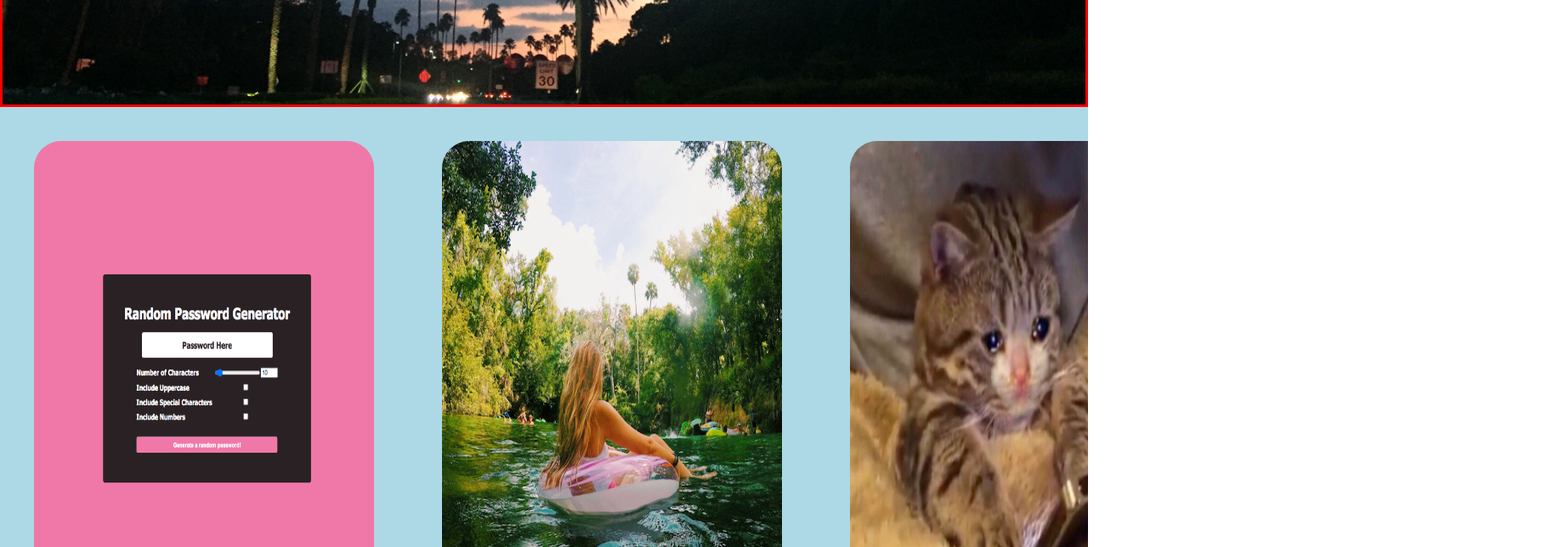
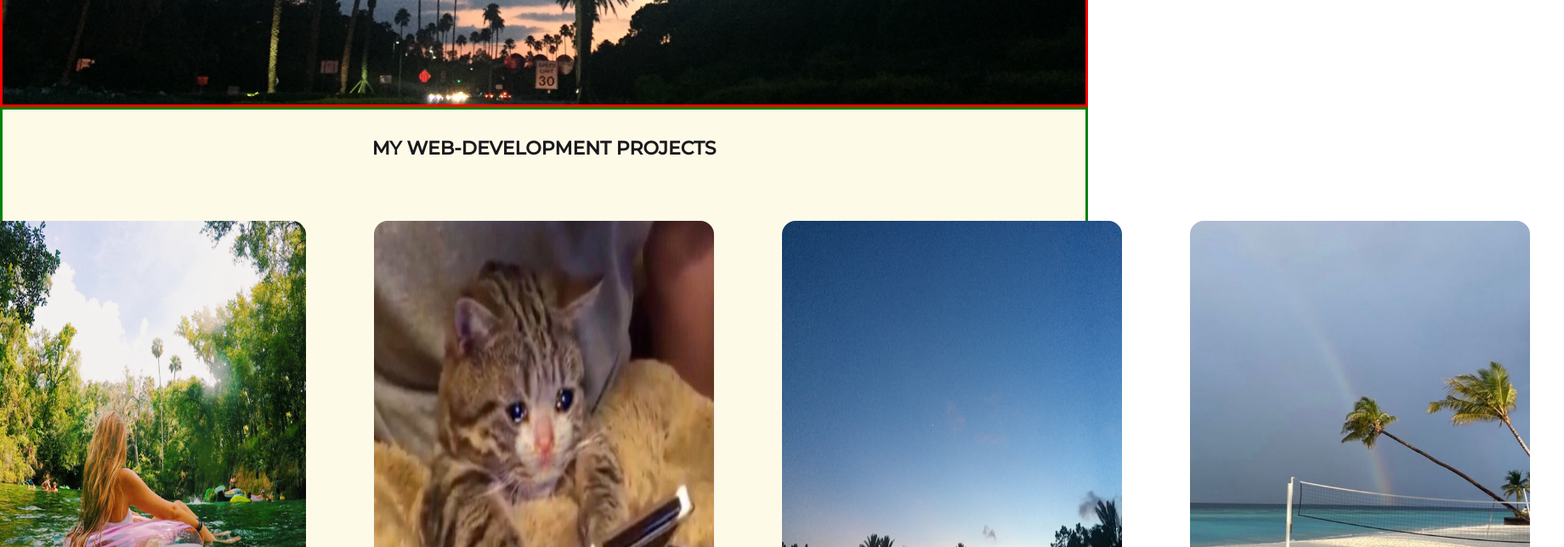
Before and after one commit to sophia4422/my-react-portfolio, a React (Create React App) app: page / in a window 1280 px wide. Shown: the part 640-1284 px from the top of the page at 85% size, 1840 px wide, since content can reach past the window. Built offline with nearby package versions, Linux system fonts and the light colour scheme.

Commit message:
css project changes

```diff
--- a/src/App.css
+++ b/src/App.css
@@ -82,8 +82,6 @@
   justify-content: center;
   background-color: var(--offWhite);
   border: solid green;
-  margin-top: 8vh;
-  margin-bottom: 8vh;
 }
 
 .big-projects {
@@ -127,7 +125,7 @@
 /* CAROUSEL */
 
 .item {
-  min-height: 40rem;
+  min-height: 30rem;
   min-width: 30rem;
   padding: 40px;
   pointer-events: none;
@@ -136,18 +134,16 @@
 .item img {
   width: 100%;
   height: 100%;
-  border-radius: 2rem;
+  border-radius: 1rem;
 }
 
 .inner-carousel {
   display: flex;
-  background: lightblue;
 }
 
 .carousel {
   cursor: grab;
   overflow: hidden;
-  background: red;
 }
 
 /* NAV BAR CSS */
--- a/src/components/Projects.js
+++ b/src/components/Projects.js
@@ -11,6 +11,8 @@ export const Projects = () => {
   }, []);
 
   return (
+    <section className="projects-container">
+      <h1 className="projects-title">My Web-Development Projects</h1>
       <div>
         <motion.div
           ref={carousel}
@@ -32,6 +34,7 @@ export const Projects = () => {
           </motion.div>
         </motion.div>
       </div>
+    </section>
     // <section className="projects-container">
     //   <h1 className="projects-title">My Web-Development Projects</h1>
 
```
Lines whose indentation alone changed are shown as unchanged.
